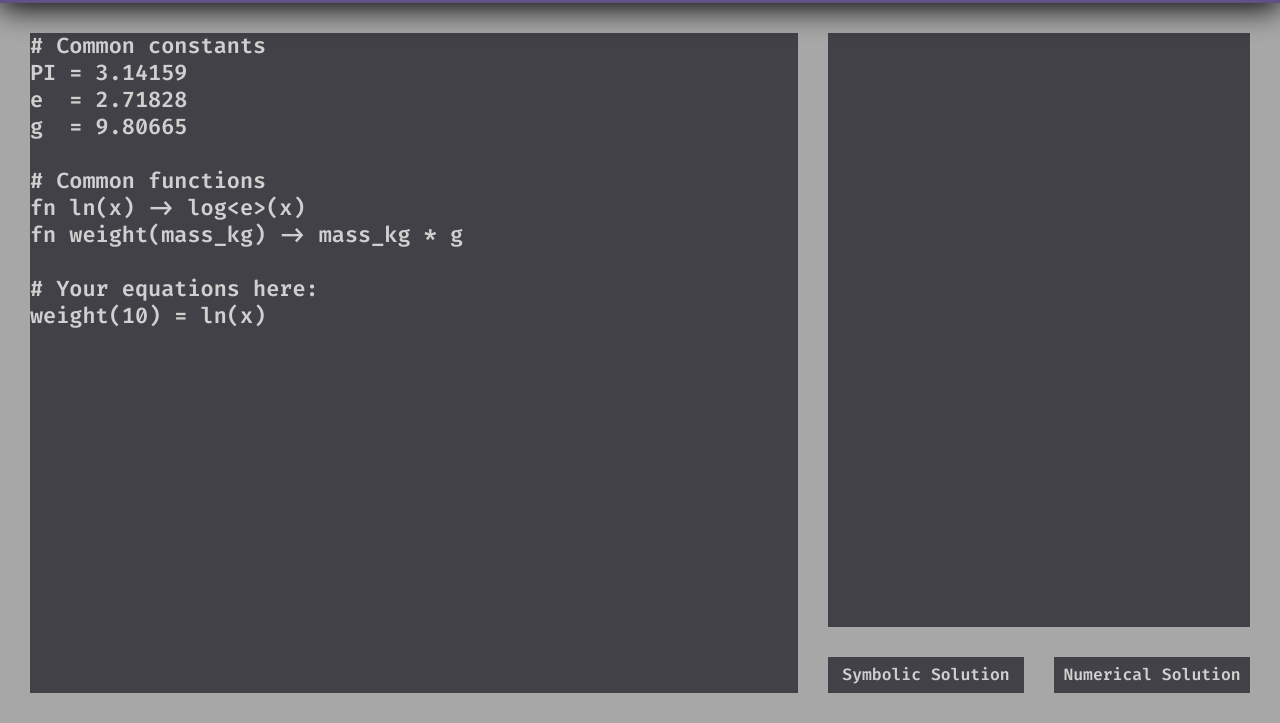
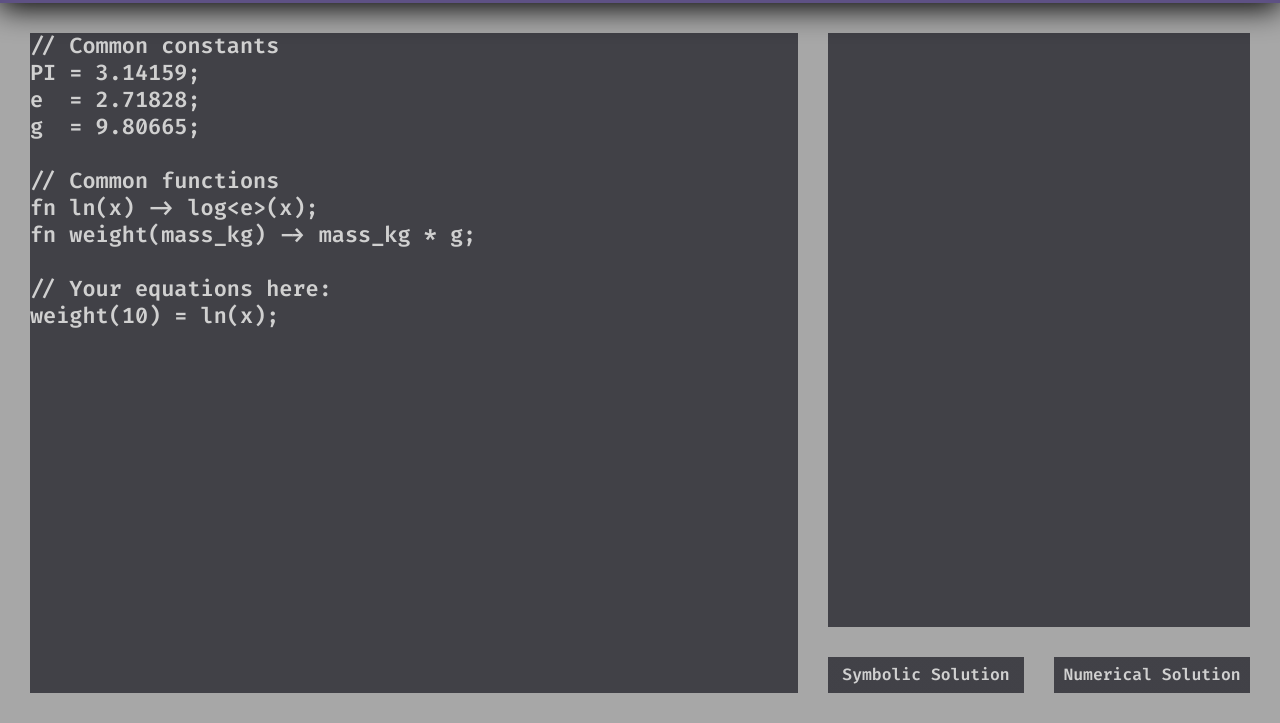
Before and after one commit to ForceOverArea/cassie, a plain HTML site: page docs/index.html in a window 1280 px wide. Shown: the part 77-800 px from the top of the page. Drawn offline with Linux system fonts and the light colour scheme.

Commit message:
small syntax tweaks, restored preprocessing for comments

```diff
--- a/docs/index.html
+++ b/docs/index.html
@@ -26,17 +26,17 @@
     <div id="app-view" class="app-view top-left debug">
       <div id="editor-border" class="editor-border border debug">
         <div id="editor-pane" class="editor-pane debug" contenteditable="true" spellcheck="false">
-          <div># Common constants</div>
-          <div>PI = 3.14159</div>
-          <div>e&nbsp; = 2.71828</div>
-          <div>g&nbsp; = 9.80665</div>
+          <div>// Common constants</div>
+          <div>PI = 3.14159;</div>
+          <div>e&nbsp; = 2.71828;</div>
+          <div>g&nbsp; = 9.80665;</div>
           <div><br></div>
-          <div># Common functions</div>
-          <div>fn ln(x) -&gt; log&lt;e&gt;(x)</div>
-          <div>fn weight(mass_kg) -&gt; mass_kg * g</div>
+          <div>// Common functions</div>
+          <div>fn ln(x) -&gt; log&lt;e&gt;(x);</div>
+          <div>fn weight(mass_kg) -&gt; mass_kg * g;</div>
           <div><br></div>
-          <div># Your equations here:</div>
-          <div>weight(10) = ln(x)<br></div>
+          <div>// Your equations here:</div>
+          <div>weight(10) = ln(x);<br></div>
         </div>
       </div>
       <div id="soln-border" class="soln-border border debug">
```
Also changed, not shown: 4 other files.
